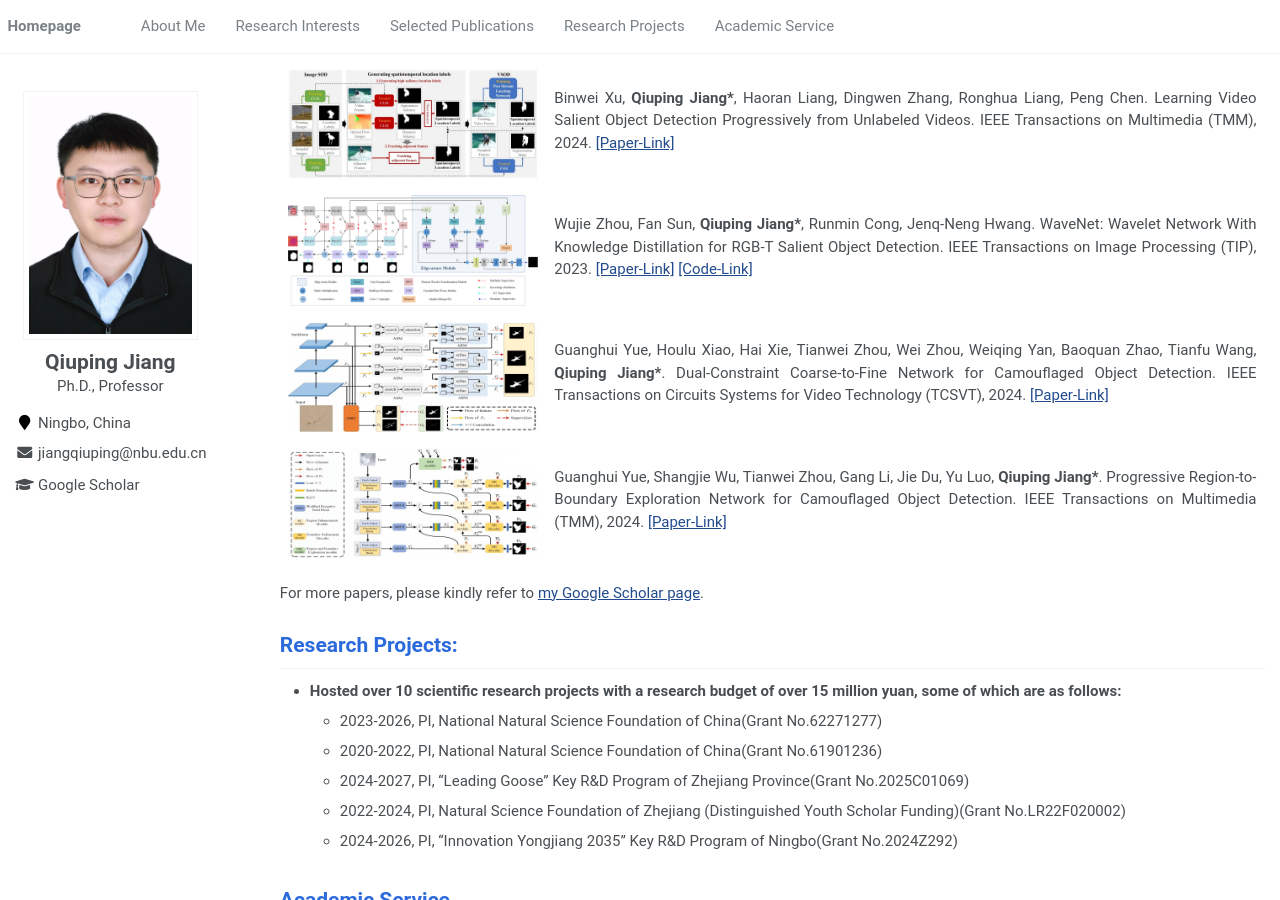
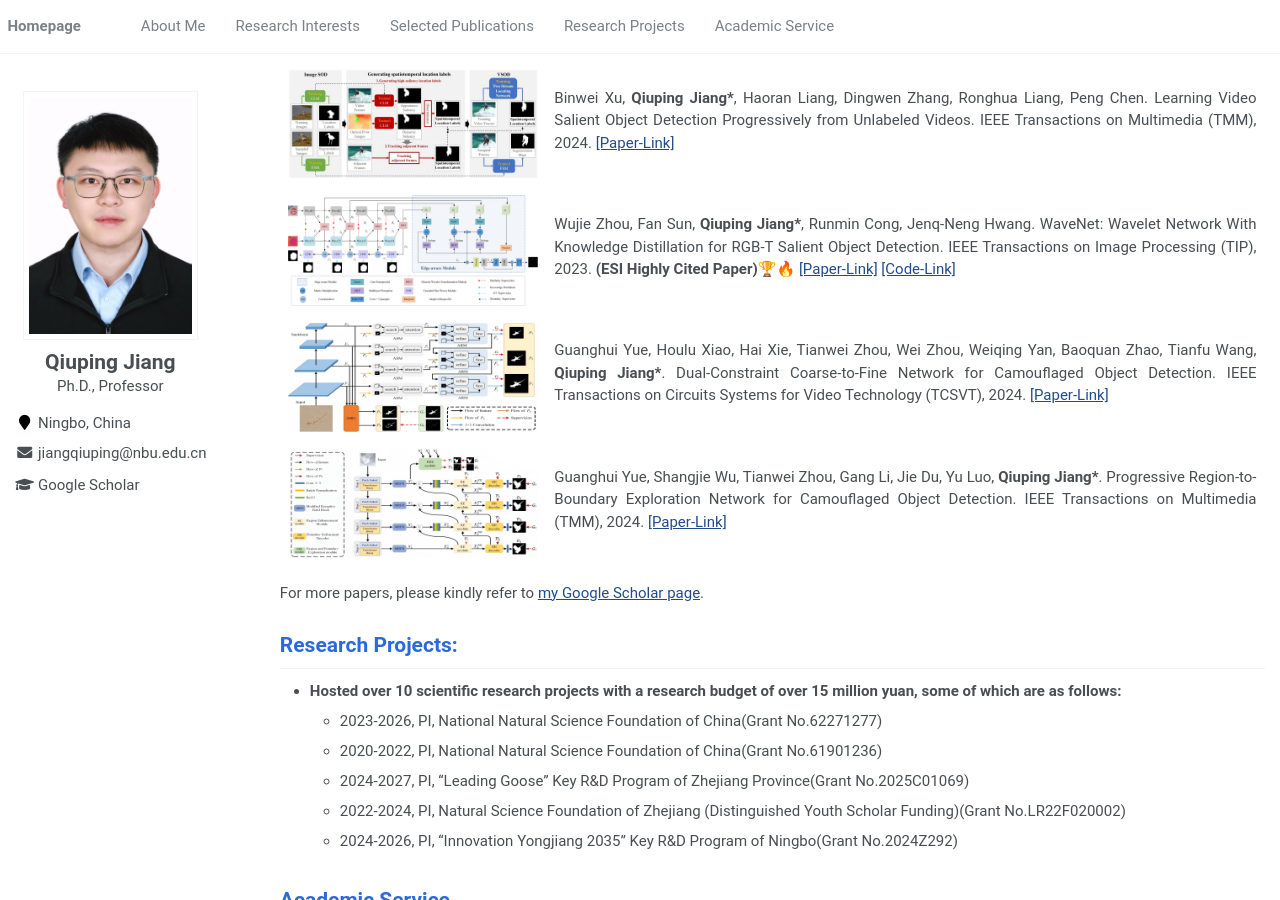
Before and after one commit to jiang-qiuping/Jiang-qiuping.github.io, a Jekyll site: the page built from assets/_pages/about.md, in a window 1280 px wide and 900 px high, scrolled down 2931 px. Built offline with Jekyll 4.4.1, drawn with Linux system fonts in a browser that asks for light colours.

Commit message:
Update about.md

```diff
--- a/assets/_pages/about.md
+++ b/assets/_pages/about.md
@@ -299,7 +299,7 @@ Immersive Multimedia Computing.</p>
       </td>
       <td>
         <p style="text-align: justify">
-        Wujie Zhou, Fan Sun, <b>Qiuping Jiang*</b>, Runmin Cong, Jenq-Neng Hwang. WaveNet: Wavelet Network With Knowledge Distillation for RGB-T Salient Object Detection. IEEE Transactions on Image Processing (TIP), 2023.
+        Wujie Zhou, Fan Sun, <b>Qiuping Jiang*</b>, Runmin Cong, Jenq-Neng Hwang. WaveNet: Wavelet Network With Knowledge Distillation for RGB-T Salient Object Detection. IEEE Transactions on Image Processing (TIP), 2023. <b>(ESI Highly Cited Paper)</b>🏆🔥
         <a href="https://ieeexplore.ieee.org/document/10127616">[Paper-Link]</a>
         <a href="https://github.com/nowander/WaveNet">[Code-Link]</a>
         </p>
```
